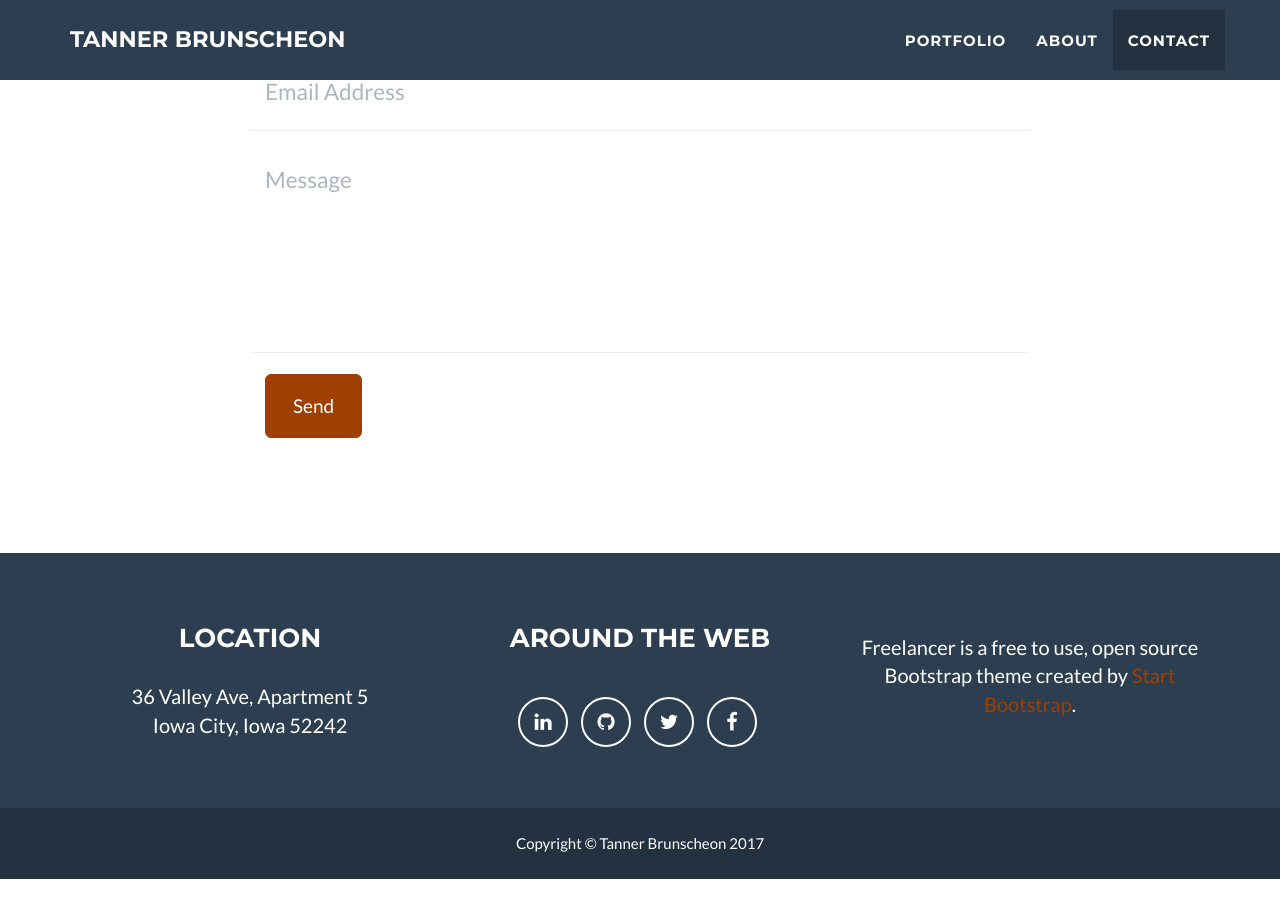
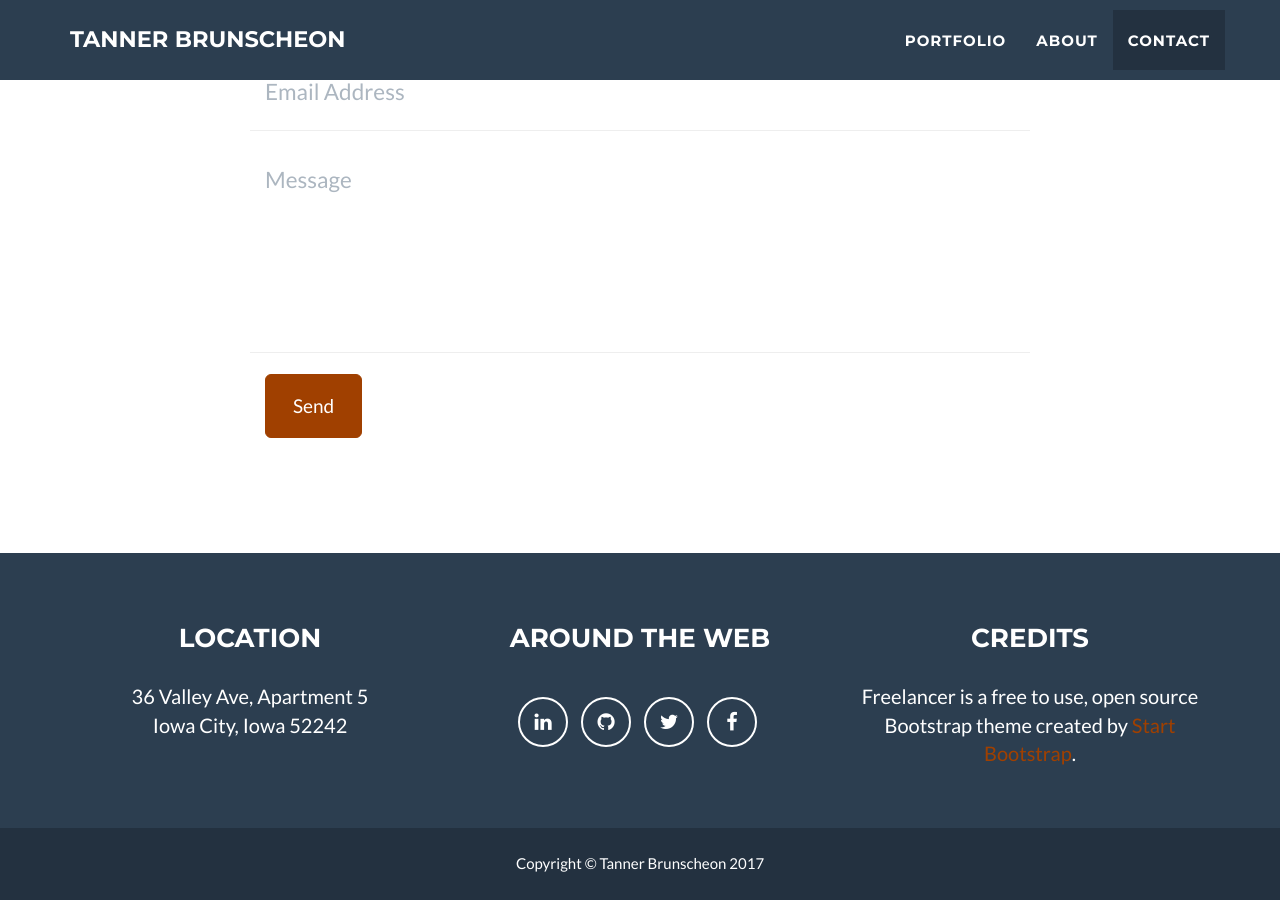
Before and after one commit to TannerBrunscheon/TannerBrunscheon.github.io, a Jekyll site: the page built from index.html, in a window 1280 px wide and 900 px high, scrolled down 2470 px. Built offline with Jekyll 4.4.1, drawn with Linux system fonts in a browser that asks for light colours; before the commit the page ends 3349 px from its top, so only the background shows below that.

Commit message:
Update _config.yml

```diff
--- a/_config.yml
+++ b/_config.yml
@@ -35,6 +35,7 @@ footer:
   copyright: Tanner Brunscheon
   location: Location
   social: Around the Web
+  credits: credits
 
 # Social networks usernames (many more available: google-plus, flickr, dribbble, pinterest, instagram, tumblr, linkedin, etc.)
 social:
```
